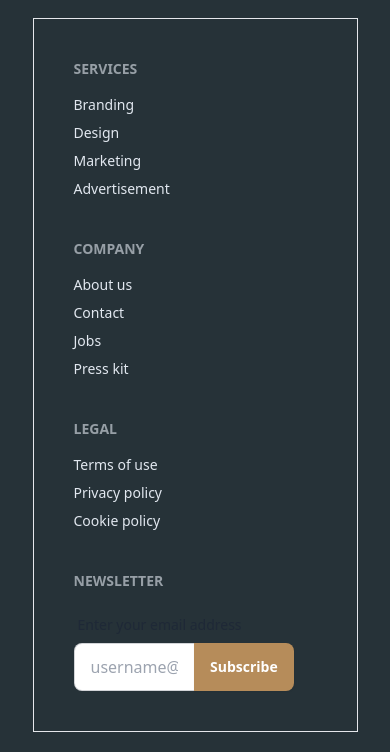
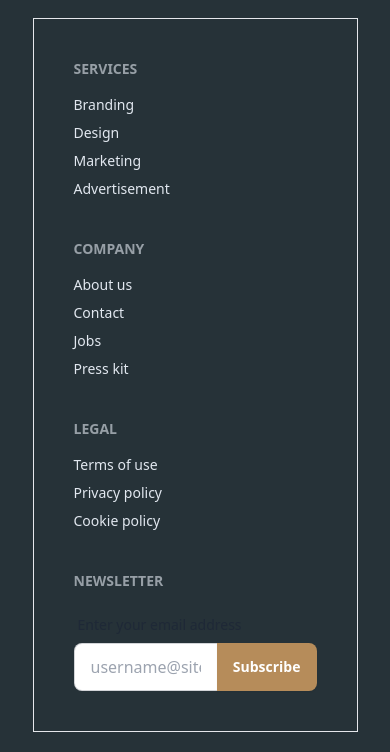
Before and after one commit to habibor-rahaman1010/legal-justice, a plain HTML site: page index.html in a window 390 px wide. Shown: the part 7135-7887 px from the top of the page. Drawn offline with nearby package versions, Linux system fonts and the light colour scheme.

Commit message:
solve some problem

```diff
--- a/index.html
+++ b/index.html
@@ -327,7 +327,7 @@
                   <span class="label-text">Enter your email address</span>
                 </label>
                 <div class="join">
-                  <input type="text" placeholder="username@site.com" class="input input-bordered join-item w-1/2 sm:w-full" />
+                  <input type="text" placeholder="username@site.com" class="input input-bordered join-item w-2/3 sm:w-full" />
                   <button class="btn bg-[#B68C5A] border-none hover:bg-[#a27338] text-white join-item">Subscribe</button>
                 </div>
               </fieldset>
```
